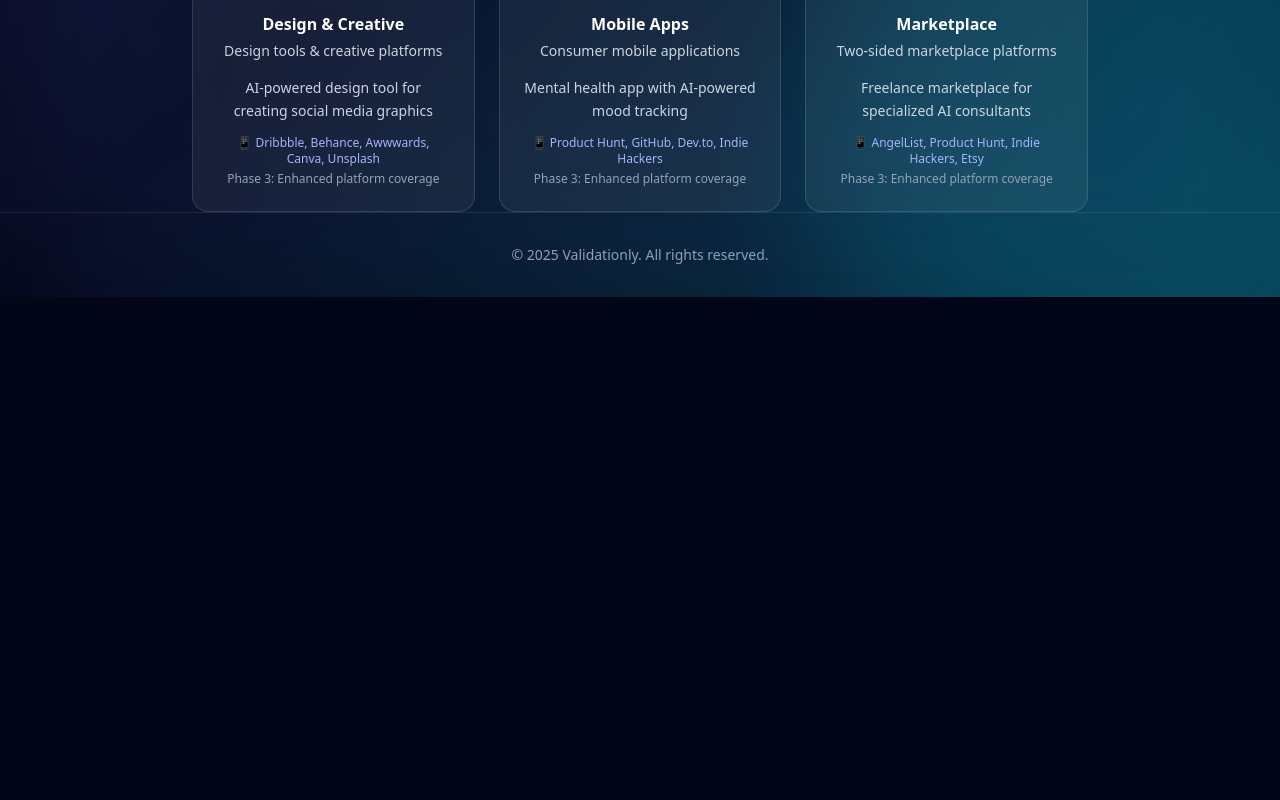
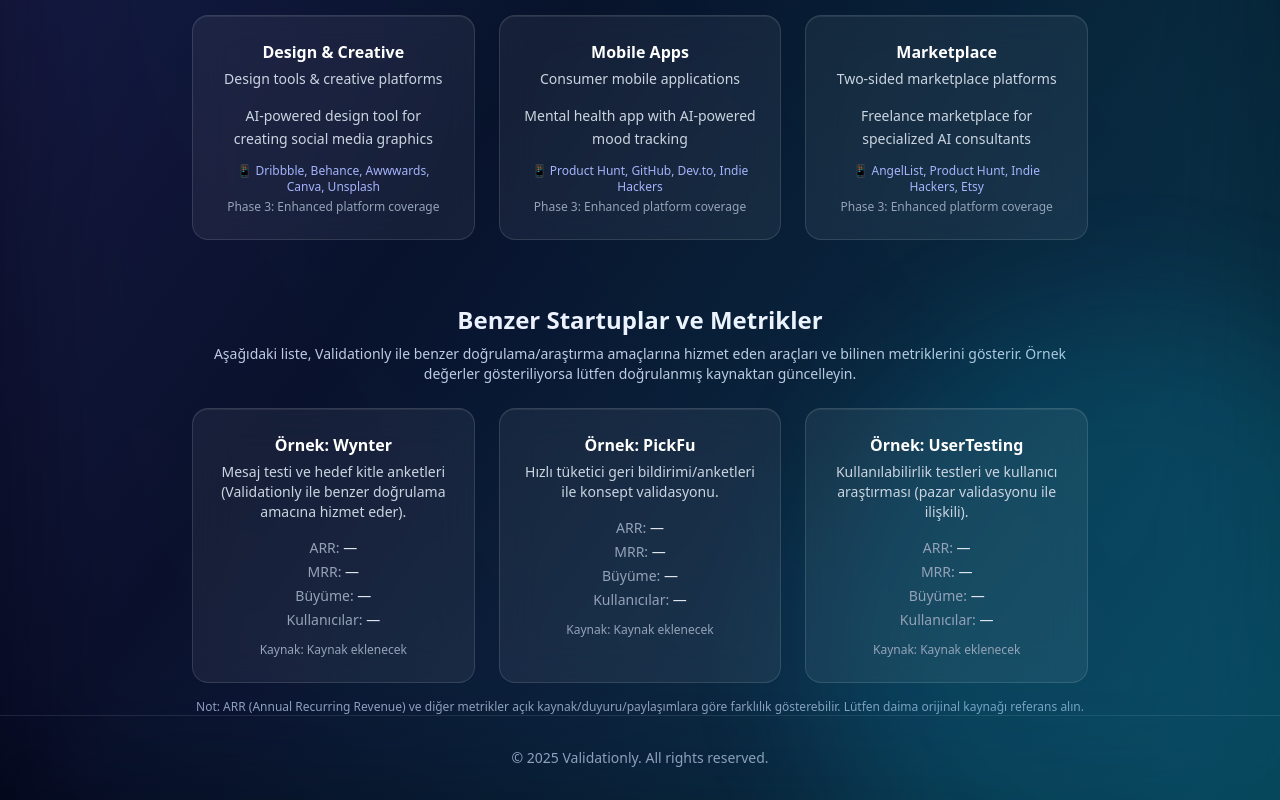
Before and after one commit to kptbarbarossa/validationly, a React (Vite) app: page / in a window 1280 px wide. Shown: the part 960-1760 px from the top of the page. Before the commit the page ends 1257 px from the top, so only its background shows below. Built offline with nearby package versions, Linux system fonts and the light colour scheme; no server answers; the HTML template or start-up script is replaced by a standard one.

Commit message:
feat: add privacy note on Home, new FAQ on data storage, and RelatedStartups section; prepare for VC Review mode

```diff
--- /dev/null
+++ b/src/components/RelatedStartups.tsx
@@ -0,0 +1,95 @@
+import React from 'react';
+
+type StartupMetric = {
+	name: string;
+	description: string;
+	metrics: {
+		arr?: string;
+		mrr?: string;
+		growth?: string;
+		users?: string;
+	};
+	sourceUrl?: string;
+	sourceLabel?: string;
+};
+
+const defaultStartups: StartupMetric[] = [
+	{
+		name: 'Örnek: Wynter',
+		description: 'Mesaj testi ve hedef kitle anketleri (Validationly ile benzer doğrulama amacına hizmet eder).',
+		metrics: { arr: '—', mrr: '—', growth: '—', users: '—' },
+		sourceUrl: undefined,
+		sourceLabel: 'Kaynak eklenecek',
+	},
+	{
+		name: 'Örnek: PickFu',
+		description: 'Hızlı tüketici geri bildirimi/anketleri ile konsept validasyonu.',
+		metrics: { arr: '—', mrr: '—', growth: '—', users: '—' },
+		sourceUrl: undefined,
+		sourceLabel: 'Kaynak eklenecek',
+	},
+	{
+		name: 'Örnek: UserTesting',
+		description: 'Kullanılabilirlik testleri ve kullanıcı araştırması (pazar validasyonu ile ilişkili).',
+		metrics: { arr: '—', mrr: '—', growth: '—', users: '—' },
+		sourceUrl: undefined,
+		sourceLabel: 'Kaynak eklenecek',
+	},
+];
+
+export type RelatedStartupsProps = {
+	items?: StartupMetric[];
+};
+
+const RelatedStartups: React.FC<RelatedStartupsProps> = ({ items = defaultStartups }) => {
+	if (!items || items.length === 0) return null;
+
+	return (
+		<section className="mt-16">
+			<h2 className="text-2xl font-bold text-white mb-2">Benzer Startuplar ve Metrikler</h2>
+			<p className="text-slate-300 mb-6 text-sm">
+				Aşağıdaki liste, Validationly ile benzer doğrulama/araştırma amaçlarına hizmet eden araçları ve bilinen metriklerini gösterir.
+				Örnek değerler gösteriliyorsa lütfen doğrulanmış kaynaktan güncelleyin.
+			</p>
+			<div className="grid grid-cols-1 md:grid-cols-2 lg:grid-cols-3 gap-6">
+				{items.map((s) => (
+					<div key={s.name} className="rounded-2xl glass glass-border p-6 hover:border-white/15 transition-all">
+						<h3 className="text-white font-semibold mb-1">{s.name}</h3>
+						<p className="text-slate-300 text-sm mb-4">{s.description}</p>
+						<div className="text-sm text-slate-200 space-y-1">
+							<div>
+								<span className="text-slate-400">ARR:</span> {s.metrics.arr ?? '—'}
+							</div>
+							<div>
+								<span className="text-slate-400">MRR:</span> {s.metrics.mrr ?? '—'}
+							</div>
+							<div>
+								<span className="text-slate-400">Büyüme:</span> {s.metrics.growth ?? '—'}
+							</div>
+							<div>
+								<span className="text-slate-400">Kullanıcılar:</span> {s.metrics.users ?? '—'}
+							</div>
+						</div>
+						{(s.sourceUrl || s.sourceLabel) && (
+							<div className="mt-3 text-xs">
+								<span className="text-slate-400">Kaynak: </span>
+								{s.sourceUrl ? (
+									<a className="text-indigo-300 hover:text-indigo-200 underline" href={s.sourceUrl} target="_blank" rel="noreferrer">
+										{s.sourceLabel || 'Bağlantı'}
+									</a>
+								) : (
+									<span className="text-slate-400">{s.sourceLabel}</span>
+								)}
+							</div>
+						)}
+					</div>
+				))}
+			</div>
+			<p className="text-xs text-slate-400 mt-4">
+				Not: ARR (Annual Recurring Revenue) ve diğer metrikler açık kaynak/duyuru/paylaşımlara göre farklılık gösterebilir. Lütfen daima orijinal kaynağı referans alın.
+			</p>
+		</section>
+	);
+};
+
+export default RelatedStartups;
--- a/src/pages/FAQPage.tsx
+++ b/src/pages/FAQPage.tsx
@@ -2,10 +2,11 @@ import React from 'react';
 import SEOHead from '../components/SEOHead';
 
 const faqs = [
+  { q: 'Do you store the information I enter?', a: 'No. No information you enter is stored. Inputs are processed transiently to generate results and then discarded.' },
   { q: 'What is Validationly?', a: 'It provides fast, AI‑assisted market validation for your idea via social platforms.' },
   { q: 'How fast are the results?', a: 'Typically within 15–30 seconds.' },
   { q: 'Which languages are supported?', a: 'We mirror your input language for outputs (Turkish, English, and others).' },
-  { q: 'How is my data used?', a: 'It is used only for analysis and not stored permanently. We care about privacy.' },
+  { q: 'How is my data used?', a: 'No information entered is stored. Inputs are used only for analysis and then discarded. We care about privacy.' },
   { q: 'Is it paid?', a: 'The core version is free for now; advanced features may arrive later.' },
 ];
 
--- a/src/pages/HomePage.tsx
+++ b/src/pages/HomePage.tsx
@@ -8,6 +8,7 @@ import EnhancedLoadingSpinner from '../components/EnhancedLoadingSpinner';
 import Logo from '../components/Logo';
 import { useAnalytics } from '../components/Analytics';
 import SEOHead from '../components/SEOHead';
+import RelatedStartups from '../components/RelatedStartups';
 
 const sampleCategories = [
     {
@@ -274,6 +275,10 @@ const HomePage: React.FC = () => {
             </div>
 
             <form onSubmit={handleSubmit} className="w-full max-w-2xl mx-auto">
+                {/* Privacy notice */}
+                <div className="mb-3 text-xs text-left text-slate-400">
+                    Henüz hiçbir bilgi depolanmamaktadır. Girdiğiniz metin yalnızca anlık analiz için kullanılır ve ardından atılır.
+                </div>
                 <div className="mb-4">
                     <div className="relative group">
                         <div className="absolute inset-0 bg-gradient-to-r from-indigo-500 to-cyan-500 rounded-2xl blur opacity-20 group-hover:opacity-30 transition-opacity"></div>
@@ -389,6 +394,8 @@ const HomePage: React.FC = () => {
                     ))}
                 </div>
             </div>
+
+            <RelatedStartups />
         </div>
         </>
     );
```
